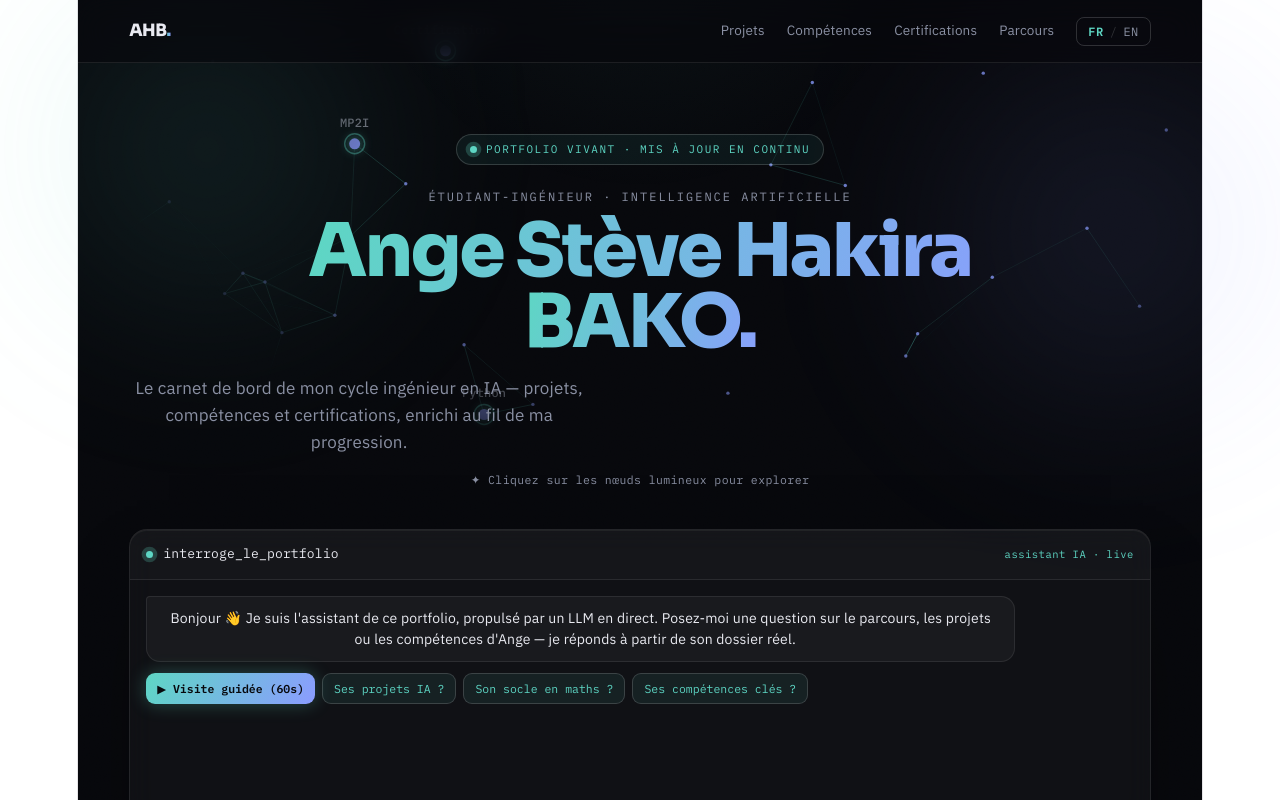
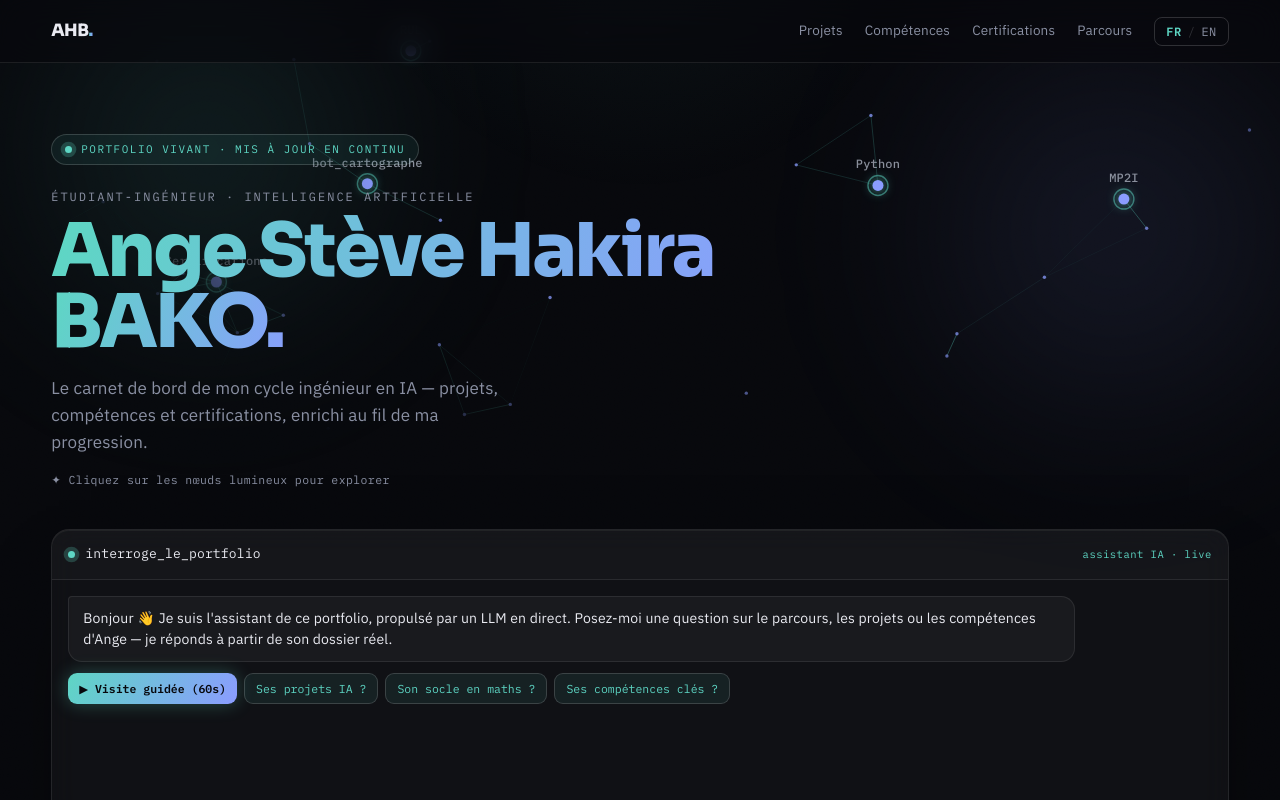
Before and after one commit to hakirabako-ops/Mon-PortfolioV1, a React (Vite) app: page / in a window 1280 px wide. Shown: the top 800 px of the page. Built offline with nearby package versions, Linux system fonts and the light colour scheme.

Commit message:
fix: supprimer la largeur fixe du conteneur racine (#root)

```diff
--- a/src/index.css
+++ b/src/index.css
@@ -55,15 +55,10 @@
 }
 
 #root {
-  width: 1126px;
-  max-width: 100%;
-  margin: 0 auto;
-  text-align: center;
-  border-inline: 1px solid var(--border);
+  width: 100%;
   min-height: 100svh;
   display: flex;
   flex-direction: column;
-  box-sizing: border-box;
 }
 
 h1,
```
